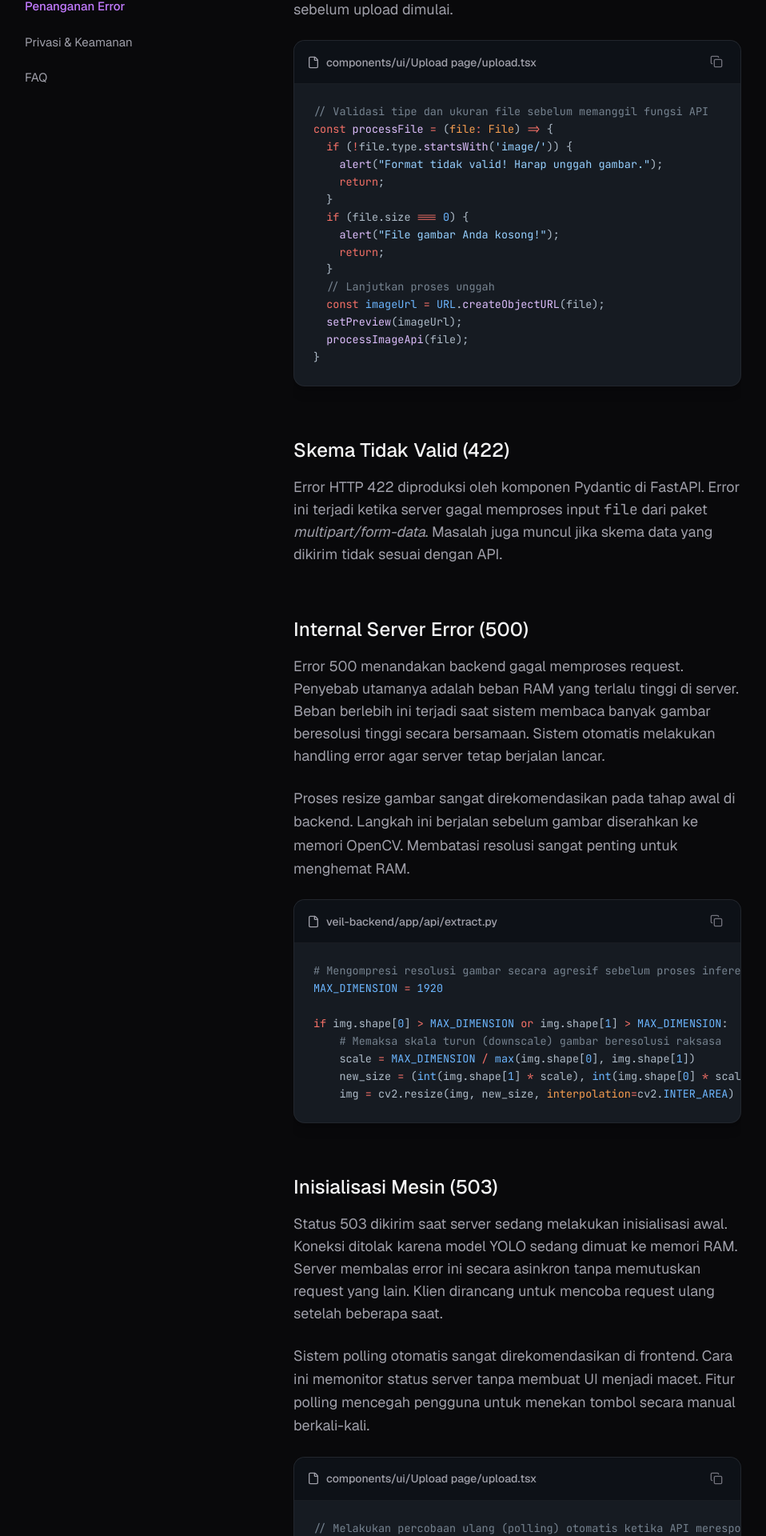
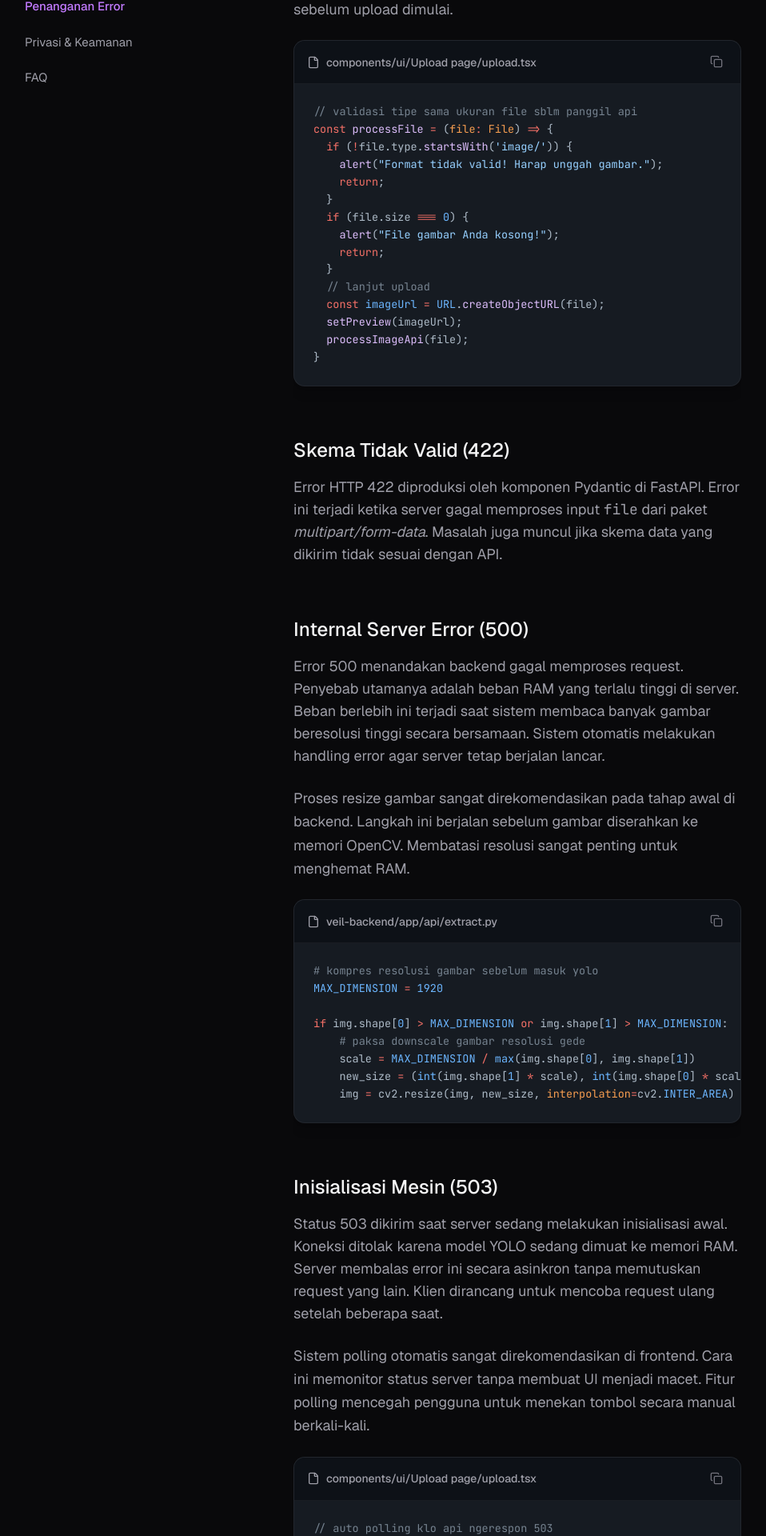
Before and after one commit to Bagas0106/veil-frontend, a Next.js app: page /docs/penanganan-error in a window 1280 px wide. Shown: the part 655-2575 px from the top of the page at 80% size, without its empty margins (25-983 px from the left). Built offline with nearby package versions, Linux system fonts and the light colour scheme.

Commit message:
chore: edited comment sections

```diff
--- a/app/docs/ai-training/page.tsx
+++ b/app/docs/ai-training/page.tsx
@@ -19,7 +19,7 @@ export default function Page() {
       </p>
 
       <div className="space-y-16 mt-16">
-        {/* NEW SECTION 1: How the AI in this project was trained */}
+        {/* bagian 1 cara ai dilatih */}
         <section id="bagaimana-ai-dilatih">
           <h2 className="text-xl md:text-2xl font-medium text-zinc-100 mb-4 scroll-mt-28">
             Bagaimana AI Dilatih
@@ -65,7 +65,7 @@ model.train(
           />
         </section>
 
-        {/* SECTION 2: How to add a new model (Steps) */}
+        {/* bagian 2 cara nambah model baru */}
         <section id="panduan-ekspor">
           <h2 className="text-xl md:text-2xl font-medium text-zinc-100 mb-8 scroll-mt-28">
             Melatih & Menambahkan Model Baru
@@ -76,7 +76,7 @@ model.train(
 
           <div className="relative border-l border-zinc-800 ml-4 md:ml-5 space-y-16 pb-8">
 
-            {/* Step 1 */}
+            {/* step 1 */}
             <div className="relative pl-8 md:pl-12">
               <div className="absolute -left-[17px] top-0 flex h-8 w-8 items-center justify-center rounded-full border border-zinc-800 bg-zinc-950 text-sm font-medium text-zinc-300 ring-8 ring-black">
                 1
@@ -93,7 +93,7 @@ model.train(
               </div>
             </div>
 
-            {/* Step 2 */}
+            {/* step 2 */}
             <div className="relative pl-8 md:pl-12">
               <div className="absolute -left-[17px] top-0 flex h-8 w-8 items-center justify-center rounded-full border border-zinc-800 bg-zinc-950 text-sm font-medium text-zinc-300 ring-8 ring-black">
                 2
@@ -112,7 +112,7 @@ results[0].show() # menampilkan hasil deteksi`}
               />
             </div>
 
-            {/* Step 3 */}
+            {/* step 3 */}
             <div className="relative pl-8 md:pl-12">
               <div className="absolute -left-[17px] top-0 flex h-8 w-8 items-center justify-center rounded-full border border-zinc-800 bg-zinc-950 text-sm font-medium text-zinc-300 ring-8 ring-black">
                 3
@@ -147,7 +147,7 @@ def detect(self, img: np.ndarray) -> List[RedactedRegion]:
               </div>
             </div>
 
-            {/* Step 4 */}
+            {/* step 4 */}
             <div className="relative pl-8 md:pl-12">
               <div className="absolute -left-[17px] top-0 flex h-8 w-8 items-center justify-center rounded-full border border-zinc-800 bg-zinc-950 text-sm font-medium text-zinc-300 ring-8 ring-black">
                 4
@@ -158,10 +158,10 @@ def detect(self, img: np.ndarray) -> List[RedactedRegion]:
               </p>
               <CodeBlock
                 filename="components/ui/Upload page/setting.tsx"
-                code={`// Tambahkan tipe kategori baru ke dalam array default
+                code={`// tambahin tipe kategori baru ke array default
 const baseCategories = ["wajah", "plat_nomor", "kartu_identitas"];
 
-// Sistem akan merender otomatis dari array json backend
+// sistem bakal render otomatis dari array json backend
 const detectedCategories = Array.from(new Set(regions.map(r => r.type)));`}
                 language="typescript"
               />
--- a/app/docs/penanganan-error/page.tsx
+++ b/app/docs/penanganan-error/page.tsx
@@ -40,7 +40,7 @@ export default function Page() {
           </p>
           <CodeBlock
             filename="components/ui/Upload page/upload.tsx"
-            code={`// Validasi tipe dan ukuran file sebelum memanggil fungsi API
+            code={`// validasi tipe sama ukuran file sblm panggil api
 const processFile = (file: File) => {
   if (!file.type.startsWith('image/')) {
     alert("Format tidak valid! Harap unggah gambar.");
@@ -50,7 +50,7 @@ const processFile = (file: File) => {
     alert("File gambar Anda kosong!");
     return;
   }
-  // Lanjutkan proses unggah
+  // lanjut upload
   const imageUrl = URL.createObjectURL(file);
   setPreview(imageUrl);
   processImageApi(file);
@@ -87,11 +87,11 @@ const processFile = (file: File) => {
           </p>
           <CodeBlock
             filename="veil-backend/app/api/extract.py"
-            code={`# Mengompresi resolusi gambar secara agresif sebelum proses inferensi YOLO
+            code={`# kompres resolusi gambar sebelum masuk yolo
 MAX_DIMENSION = 1920
 
 if img.shape[0] > MAX_DIMENSION or img.shape[1] > MAX_DIMENSION:
-    # Memaksa skala turun (downscale) gambar beresolusi raksasa
+    # paksa downscale gambar resolusi gede
     scale = MAX_DIMENSION / max(img.shape[0], img.shape[1])
     new_size = (int(img.shape[1] * scale), int(img.shape[0] * scale))
     img = cv2.resize(img, new_size, interpolation=cv2.INTER_AREA)`}
@@ -116,7 +116,7 @@ if img.shape[0] > MAX_DIMENSION or img.shape[1] > MAX_DIMENSION:
           </p>
           <CodeBlock
             filename="components/ui/Upload page/upload.tsx"
-            code={`// Melakukan percobaan ulang (polling) otomatis ketika API merespons dengan kode 503
+            code={`// auto polling klo api ngerespon 503
 const processImageApi = async (file: File, retries = 3) => {
   setIsProcessing(true);
   setRegions([]);
@@ -140,7 +140,7 @@ const processImageApi = async (file: File, retries = 3) => {
       if (!res.ok) throw new Error("API Error");
 
       const data = await res.json();
-      // ... Lanjutkan proses pemetaan JSON data ...
+      // lanjut map json data
       return;
     }
   } catch (error) {
--- a/components/ui/Landing Page/explanation.tsx
+++ b/components/ui/Landing Page/explanation.tsx
@@ -22,7 +22,7 @@ export default function Explanation(){
             </h1>
 
             <div className="grid grid-cols-1 lg:grid-cols-2 gap-4 items-stretch">
-                {/* Left Card */}
+                {/* card kiri */}
                 <div className="flex flex-col border p-6 sm:p-8 rounded-xl border-[#2D2D2D] relative overflow-hidden bg-black min-h-[450px]">
                     <div className="flex-1 flex justify-center items-center py-6">
                         <img src="database.svg" alt="Database" className="w-[60%] max-w-[260px] opacity-60 pointer-events-none" />
@@ -35,7 +35,7 @@ export default function Explanation(){
                     </div>
                 </div>
 
-                {/* Right Cards */}
+                {/* card kanan */}
                 <div className="flex flex-col gap-4">
                     {ex.map((exp) => (
                         <div key={exp.id} className="flex-1 flex flex-col p-6 sm:p-8 border border-[#2D2D2D] rounded-xl relative overflow-hidden bg-black min-h-[220px]">
--- a/components/ui/navbar.tsx
+++ b/components/ui/navbar.tsx
@@ -61,7 +61,7 @@ export default function Navbar(){
     ]
     return(
         <nav className="flex">
-            {/* Logo */}
+            {/* logo */}
             <div className={`fixed left-6 md:left-10 top-3 z-[60] flex items-center gap-1.5 md:gap-2 ${!(isDocs || isBlur) ? 'mix-blend-difference text-white' : 'text-white'}`}>
                 <Link href="/">
                     <h1 className="font-bold text-2xl">Veil</h1>
```
Also changed, not shown: app/docs/penggunaan/page.tsx (+4 -4 lines), components/ui/Upload page/setting.tsx (+8 -8 lines).
